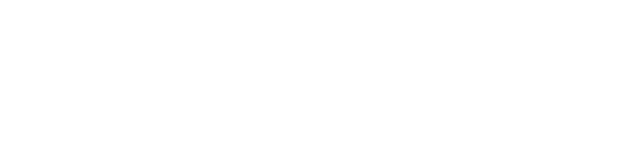
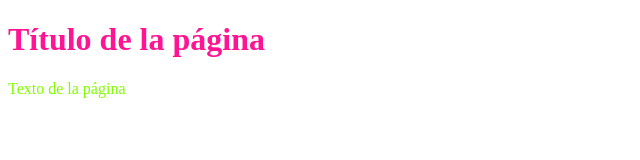
Before and after one commit to Aethereal751/PlantillaHTML5, a plain HTML site: page index.html in a window 1280 px wide. Shown: the whole page, without its empty margins (0-640 px from the left). Drawn offline with Linux system fonts and the light colour scheme.

Commit message:
0.1
Color changes with js

```diff
--- a/css/styles.css
+++ b/css/styles.css
@@ -0,0 +1,7 @@
+h1 {
+    color:deeppink;
+}
+
+p {
+    color:chartreuse;
+}
--- a/index.html
+++ b/index.html
@@ -9,6 +9,9 @@
 </head>
 
 <body>
+    <h1>Título de la página</h1>
+
+    <p>Texto de la página</p>
 
     <script src="js/scripts.js"></script>
 </body>
```
